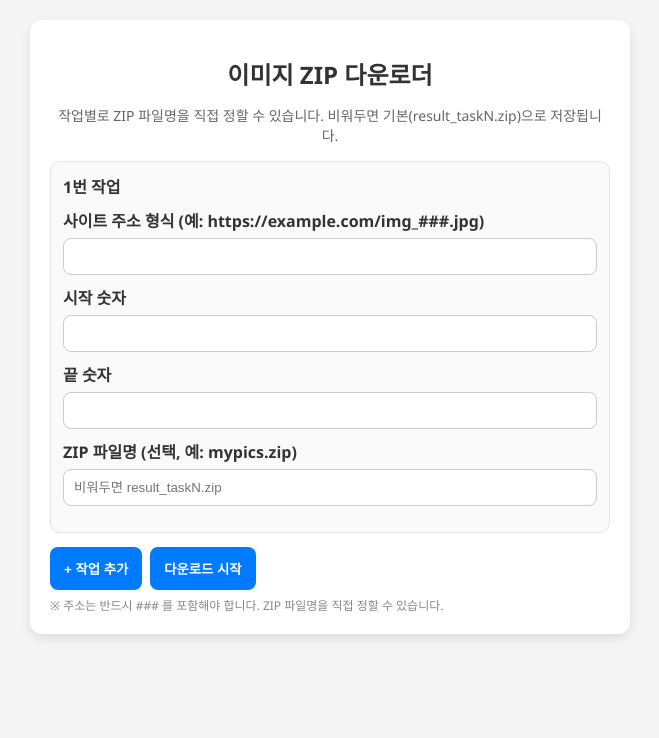
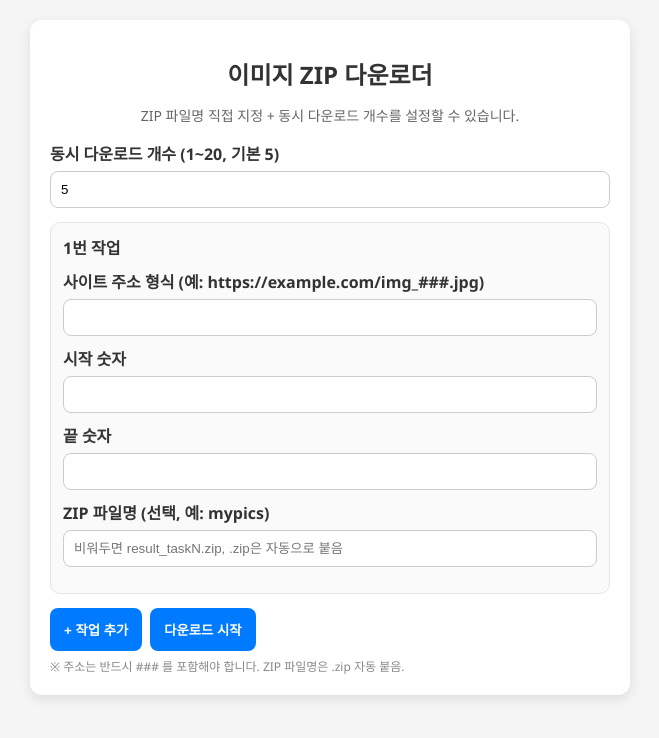
Before and after one commit to dinnerHae/img, a Flask app: page / in a window 1280 px wide. Shown: the top 738 px of the page, without its empty margins (310-969 px from the left). Run offline with Flask 3, Linux system fonts and the light colour scheme.

Commit message:
Update index.html

```diff
--- a/templates/index.html
+++ b/templates/index.html
@@ -31,15 +31,18 @@
   </style>
   <script>
     if ('serviceWorker' in navigator) {
-      navigator.serviceWorker.register("/static/service-worker.js?v=4");
+      navigator.serviceWorker.register("/static/service-worker.js?v=5");
     }
   </script>
 </head>
 <body>
   <div class="container">
     <h1>이미지 ZIP 다운로더</h1>
-    <p class="desc">작업별로 ZIP 파일명을 직접 정할 수 있습니다. 비워두면 기본(result_taskN.zip)으로 저장됩니다.</p>
+    <p class="desc">ZIP 파일명 직접 지정 + 동시 다운로드 개수를 설정할 수 있습니다.</p>
     <form id="download-form">
+      <label>동시 다운로드 개수 (1~20, 기본 5)</label>
+      <input type="number" name="max_workers" value="5" min="1" max="20" />
+
       <div id="tasks">
         <div class="task">
           <div class="task-title" style="font-weight:700;">1번 작업</div>
@@ -49,8 +52,8 @@
           <input type="number" name="start[]" required />
           <label>끝 숫자</label>
           <input type="number" name="end[]" required />
-          <label>ZIP 파일명 (선택, 예: mypics.zip)</label>
-          <input type="text" name="zipname[]" placeholder="비워두면 result_taskN.zip" />
+          <label>ZIP 파일명 (선택, 예: mypics)</label>
+          <input type="text" name="zipname[]" placeholder="비워두면 result_taskN.zip, .zip은 자동으로 붙음" />
           <div class="actions"><button type="button" class="danger remove-btn" style="display:none;">- 제거</button></div>
         </div>
       </div>
@@ -58,7 +61,7 @@
         <button type="button" id="add-btn">+ 작업 추가</button>
         <button type="submit">다운로드 시작</button>
       </div>
-      <div class="hint">※ 주소는 반드시 ### 를 포함해야 합니다. ZIP 파일명을 직접 정할 수 있습니다.</div>
+      <div class="hint">※ 주소는 반드시 ### 를 포함해야 합니다. ZIP 파일명은 .zip 자동 붙음.</div>
       <div id="error" class="error"></div>
     </form>
 
@@ -103,7 +106,7 @@
           '<label>끝 숫자</label>' +
           '<input type="number" name="end[]" required />' +
           '<label>ZIP 파일명 (선택, 예: mypics)</label>' +
-          '<input type="text" name="zipname[]" placeholder="비워두면 result_taskN.zip" />' +
+          '<input type="text" name="zipname[]" placeholder="비워두면 result_taskN.zip, .zip은 자동으로 붙음" />' +
           '<div class="actions"><button type="button" class="danger remove-btn">- 제거</button></div>';
         return div;
       }
```
